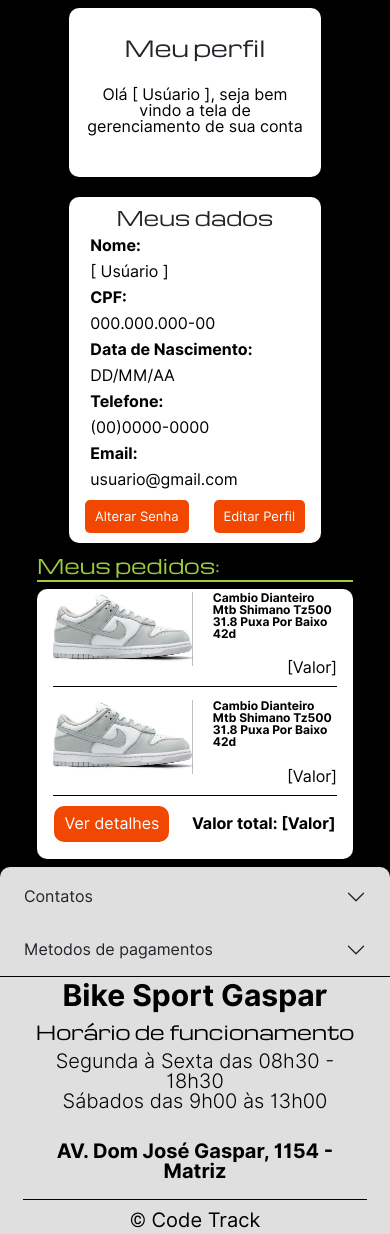
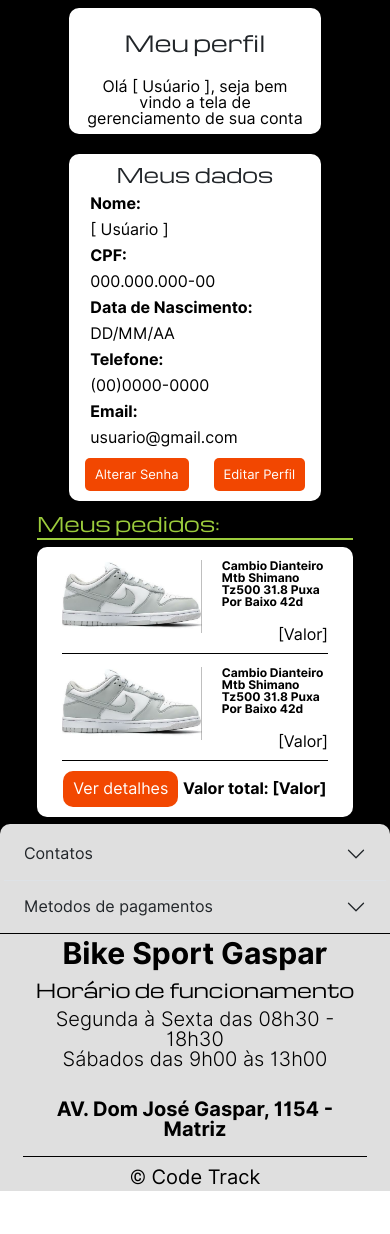
Before and after one commit to MarcusVBMoreira/Bike-Sports-Gaspar, a PHP site: page /bike-sports-gaspar/perfil.php in a window 390 px wide. Shown: the part 70-1304 px from the top of the page. After the commit the page ends 1261 px from the top, so only its background shows below. Run offline with PHP 8.4, Linux system fonts and the light colour scheme.

Commit message:
ajustes perfil

```diff
--- a/app/assets/css/components/perfil.css
+++ b/app/assets/css/components/perfil.css
@@ -20,7 +20,7 @@
     display: flex;
     flex-direction: column;
     width: 46.5%;
-    height: 25vh;
+    height: 15vh;
     background-color: var(--Branco-Cor);
     border-radius: 10px;
 }
@@ -110,7 +110,7 @@
 
 .container-pedidos{
     display: flex;
-    height: 36vh;
+    padding: 10px;
     flex-direction: column;
     margin-top: 2%;
     background-color: var(--Branco-Cor);
@@ -180,9 +180,6 @@
     border-radius: 10px;
 }
 @media screen and (max-width: 1000px){
-    .card-perfil{
-        height: 20vh;
-    }
     .top h1{
         font-family: michroma;
         font-size: 22px;
```
